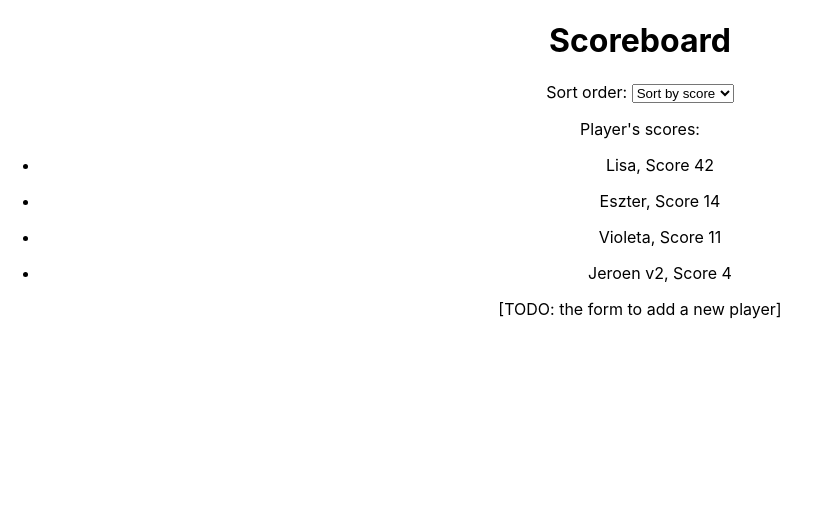
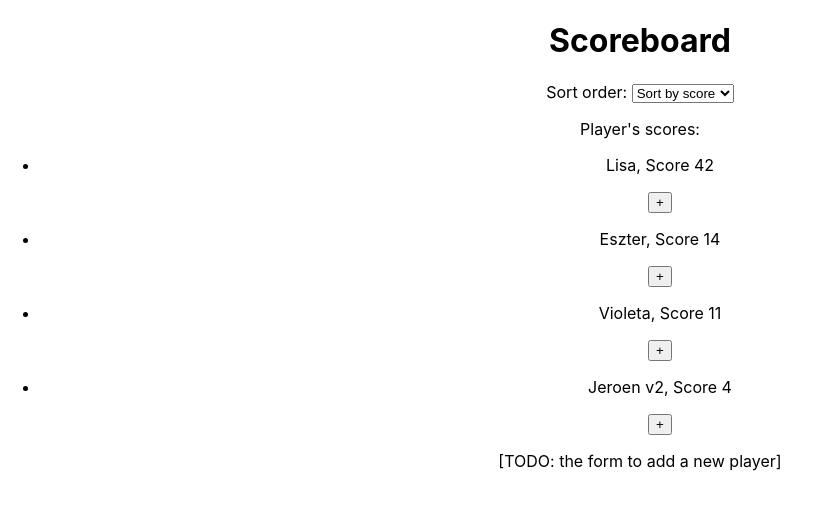
Before and after one commit to Reinoptland/scoreboard-conclusion, a React (Create React App) app: page / in a window 1280 px wide. Shown: the top 510 px of the page, without its empty margins (0-820 px from the left). Built offline with nearby package versions, Linux system fonts and the light colour scheme.

Commit message:
Create callback prop, pass it to Player, call it in onClick

```diff
--- a/src/components/Player.tsx
+++ b/src/components/Player.tsx
@@ -4,14 +4,20 @@ type Props = {
   id: number;
   name: string;
   score: number;
+  incrementScore: () => void;
 };
 
 export default function Player(props: Props) {
+  const increment = () => {
+    props.incrementScore();
+  };
+
   return (
     <li className="Player">
       <p>
         {props.name}, Score {props.score}
       </p>
+      <button onClick={increment}>+</button>
     </li>
   );
 }
--- a/src/components/ScoreBoard.tsx
+++ b/src/components/ScoreBoard.tsx
@@ -32,6 +32,15 @@ export default function Scoreboard() {
       // then sort it with the `compareByScore` callback function
       .sort(sortBy === "score" ? compareByScore : compareByName);
 
+  const incrementScore = () => {
+    console.log("YOU GET A POINT");
+    // @todo: Actually change the score of a player
+    // at the end we will call "setPlayers"
+    // this will update the state of scoreboard
+    // updating the state will make ScoreBoard and players rerender
+    // and show the new score
+  };
+
   return (
     <div className="Scoreboard">
       <h1>Scoreboard</h1>
@@ -56,6 +65,7 @@ export default function Scoreboard() {
               id={player.id}
               name={player.name}
               score={player.score}
+              incrementScore={incrementScore}
             />
           );
         })}
```
